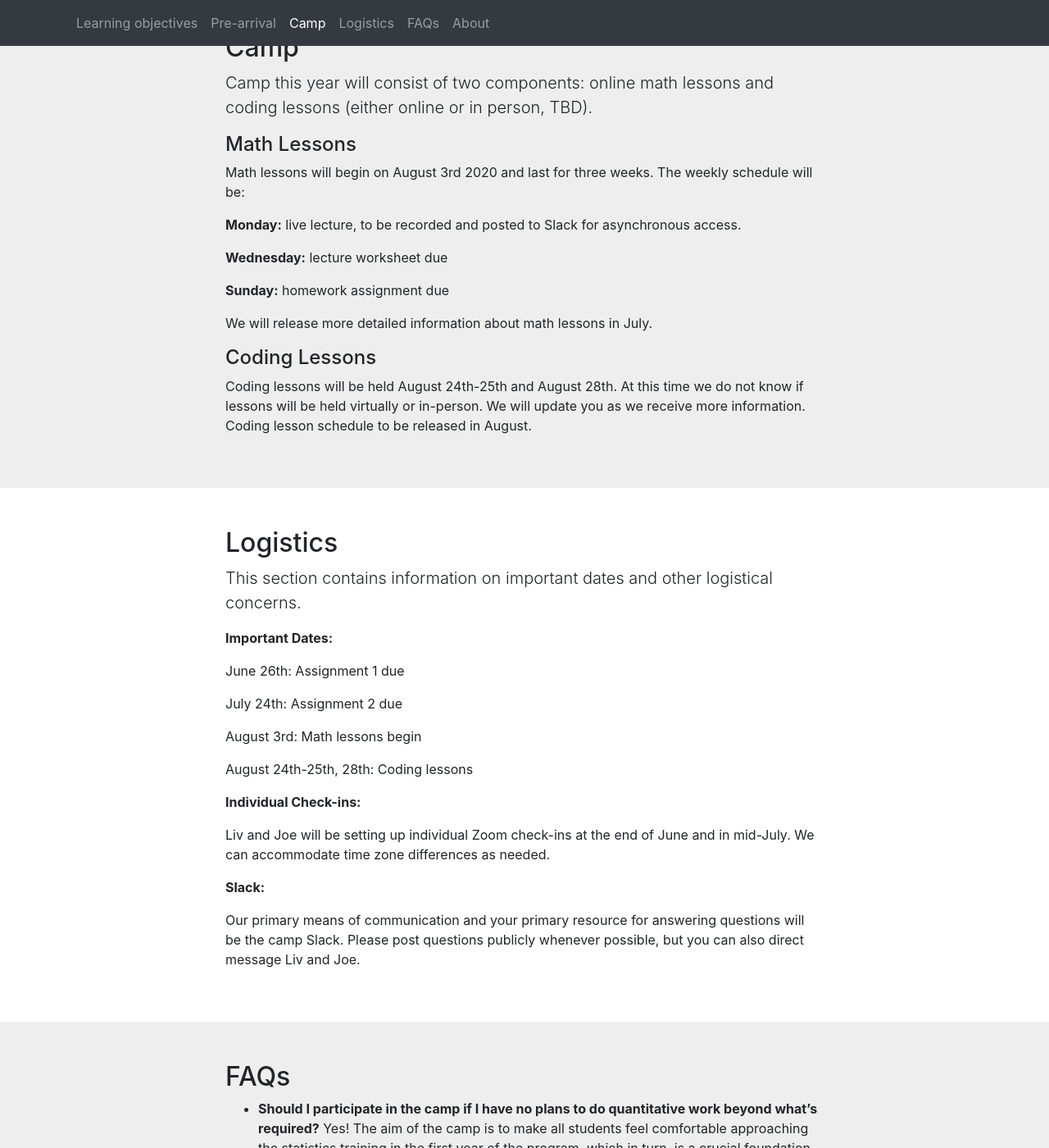
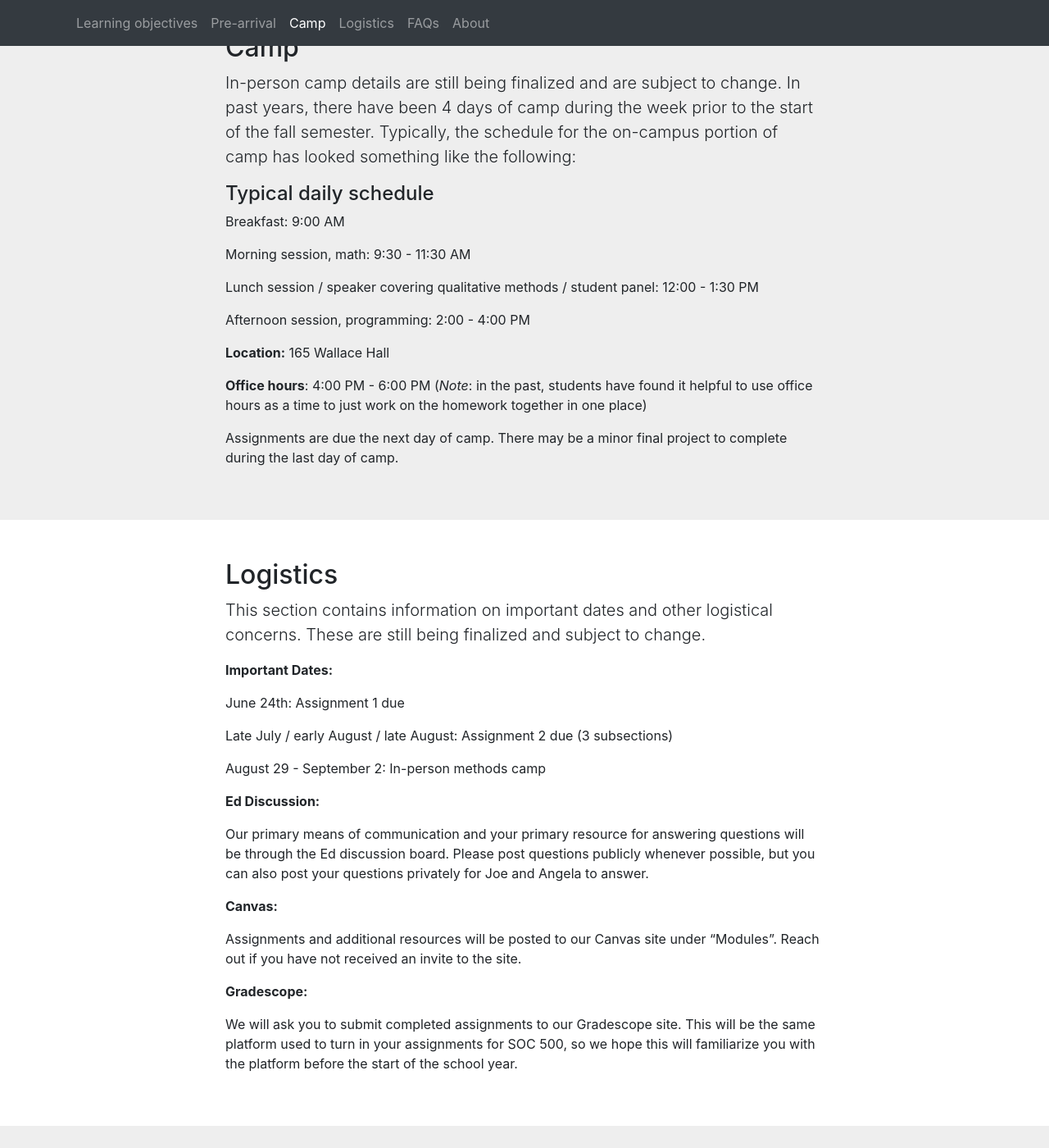
Before and after one commit to bstewart/princeton_methods_camp, a Jekyll site: the page built from index.md, in a window 1280 px wide and 1400 px high, scrolled down 3144 px. Shown: the whole window at 82% size. Built offline with Jekyll 4.4.1, drawn with Linux system fonts in a browser that asks for light colours; some of the changed text lies outside the part shown.

Commit message:
Updates prelim dates and schedule for 2022

```diff
--- a/_config.yml
+++ b/_config.yml
@@ -1,3 +1,3 @@
-title: Princeton Sociology Methods Camp 2020
+title: Princeton Sociology Methods Camp 2022
 markdown: kramdown
 permalink: /blog/:year/:month/:day/:title
--- a/about.md
+++ b/about.md
@@ -7,6 +7,8 @@ The Sociology Summer Methods Camp began in 2016, and the materials that we curre
 - 2018: Xinyi Duan, Katie Donnelly (graduate student instructors) and Brandon Stewart (faculty adviser).
 - 2019: Katie Donnelly, Liv Mann (graduate student instructors) and Matthew Salganik (faculty adviser).
 - 2020: Liv Mann, Joe Sageman (graduate student instructors) and Brandon Stewart (faculty adviser).
+- 2021: No camp offered
+- 2022: Joe Sageman, Angela Li (graduate student instructors) and Brandon Stewart (faculty adviser).
 
 We would also like to acknowledge the many other people who have shaped the material including: the instructional staff of the Math Camp for the Department of Politics at Princeton and the instructional staff of the Math Camp for the Department of Government at Harvard.
 
--- a/camp.md
+++ b/camp.md
@@ -1,19 +1,19 @@
 ## Camp
 
-Camp this year will consist of two components: online math lessons and coding lessons (either online or in person, TBD).
+In-person camp details are still being finalized and are subject to change. In past years, there have been 4 days of camp during the week prior to the start of the fall semester. Typically, the schedule for the on-campus portion of camp has looked something like the following:
 
-#### Math Lessons
+#### Typical daily schedule
 
-Math lessons will begin on August 3rd 2020 and last for three weeks. The weekly schedule will be:
+Breakfast: 9:00 AM
 
-**Monday:** live lecture, to be recorded and posted to Slack for asynchronous access.
+Morning session, math: 9:30 - 11:30 AM
 
-**Wednesday:** lecture worksheet due
+Lunch session / speaker covering qualitative methods / student panel: 12:00 - 1:30 PM
 
-**Sunday:** homework assignment due
+Afternoon session, programming: 2:00 - 4:00 PM
 
-We will release more detailed information about math lessons in July.
+**Location:** 165 Wallace Hall
 
-#### Coding Lessons
+**Office hours**: 4:00 PM - 6:00 PM (*Note*: in the past, students have found it helpful to use office hours as a time to just work on the homework together in one place)
 
-Coding lessons will be held August 24th-25th and August 28th. At this time we do not know if lessons will be held virtually or in-person. We will update you as we receive more information. Coding lesson schedule to be released in August.
+Assignments are due the next day of camp. There may be a minor final project to complete during the last day of camp.
--- a/index.md
+++ b/index.md
@@ -23,8 +23,8 @@ navigation:
     url: "#about"
 ---
 
-# Princeton Sociology Summer Methods Camp 2020
+# Princeton Sociology Summer Methods Camp 2022
 
 The Princeton Sociology Summer Methods Camp gives incoming Sociology PhD students a running start at the beginning of their PhD program. The computational and statistical training provides necessary foundation for statistics and methods classes. We understand that participants come into the program with different backgrounds and experiences, and the Summer Methods Camp will be helpful for everyone, regardless of background.
 
-This 2020 Summer Methods Camp will take place in several parts due to the COVID-19 pandemic. Math lessons will begin virtually August 3rd. Coding lessons will be either virtual or in-person (TBD) and will take place August 24th-25th and 28th. Liv Mann and Joe Sageman are this year's graduate student instructors and Professor Brandon Stewart is faculty advisor.
+This 2022 Summer Methods Camp will (likely) take place Monday, August 29 to Friday, June 2, 2022 from 9am to 4pm in 165 Wallace Hall. Joe Sageman and Angela are this year's graduate student instructors and Professor Brandon Stewart is faculty advisor. There will be a small number of summer assignments during the summer before in-person Methods Camp.
--- a/logistics.md
+++ b/logistics.md
@@ -1,21 +1,23 @@
 ## Logistics
 
-This section contains information on important dates and other logistical concerns.
+This section contains information on important dates and other logistical concerns. These are still being finalized and subject to change.
 
 **Important Dates:**
 
-June 26th: Assignment 1 due
+June 24th: Assignment 1 due
 
-July 24th: Assignment 2 due
+Late July / early August / late August: Assignment 2 due (3 subsections)
 
-August 3rd: Math lessons begin
+August 29 - September 2: In-person methods camp
 
-August 24th-25th, 28th: Coding lessons
+**Ed Discussion:**
 
-**Individual Check-ins:**
+Our primary means of communication and your primary resource for answering questions will be through the Ed discussion board. Please post questions publicly whenever possible, but you can also post your questions privately for Joe and Angela to answer.
 
-Liv and Joe will be setting up individual Zoom check-ins at the end of June and in mid-July. We can accommodate time zone differences as needed.
+**Canvas:**
 
-**Slack:**
+Assignments and additional resources will be posted to our Canvas site under "Modules". Reach out if you have not received an invite to the site.
 
-Our primary means of communication and your primary resource for answering questions will be the camp Slack. Please post questions publicly whenever possible, but you can also direct message Liv and Joe.
+**Gradescope:**
+
+We will ask you to submit completed assignments to our Gradescope site. This will be the same platform used to turn in your assignments for SOC 500, so we hope this will familiarize you with the platform before the start of the school year.
```
